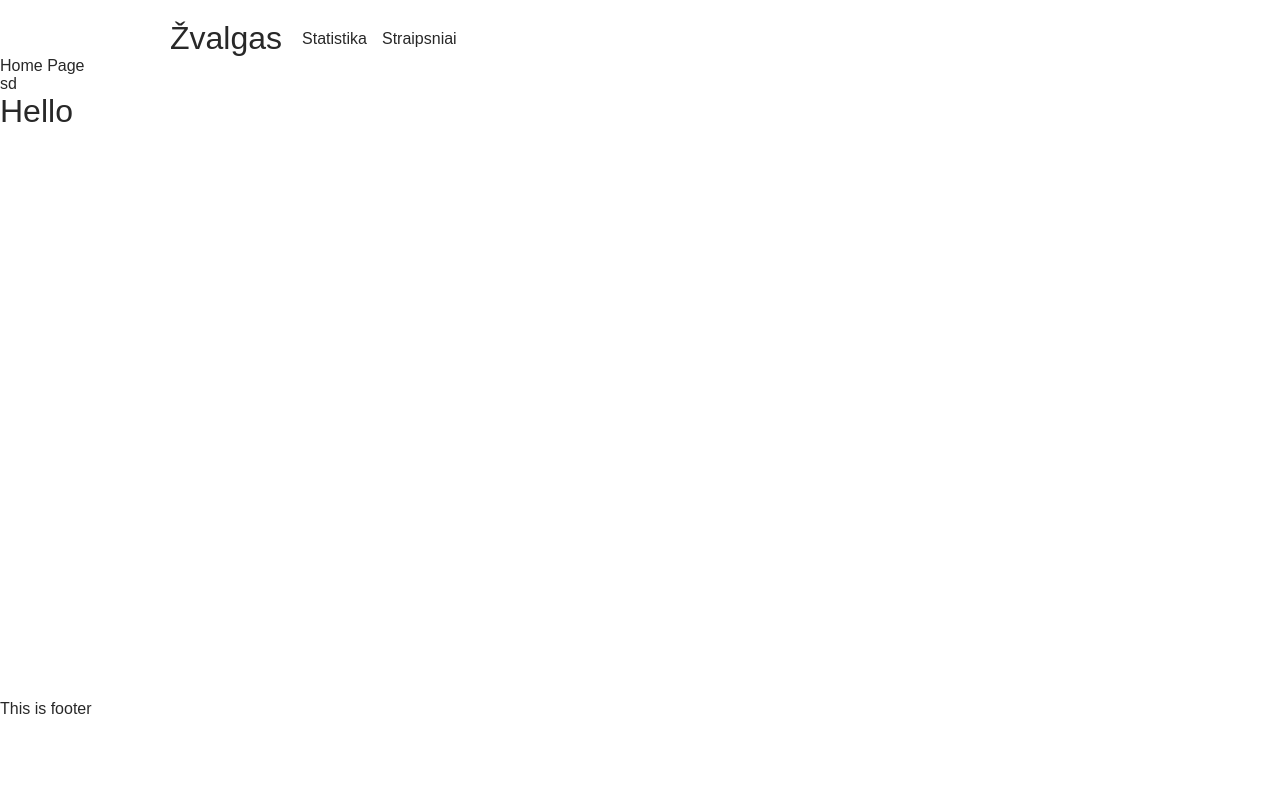
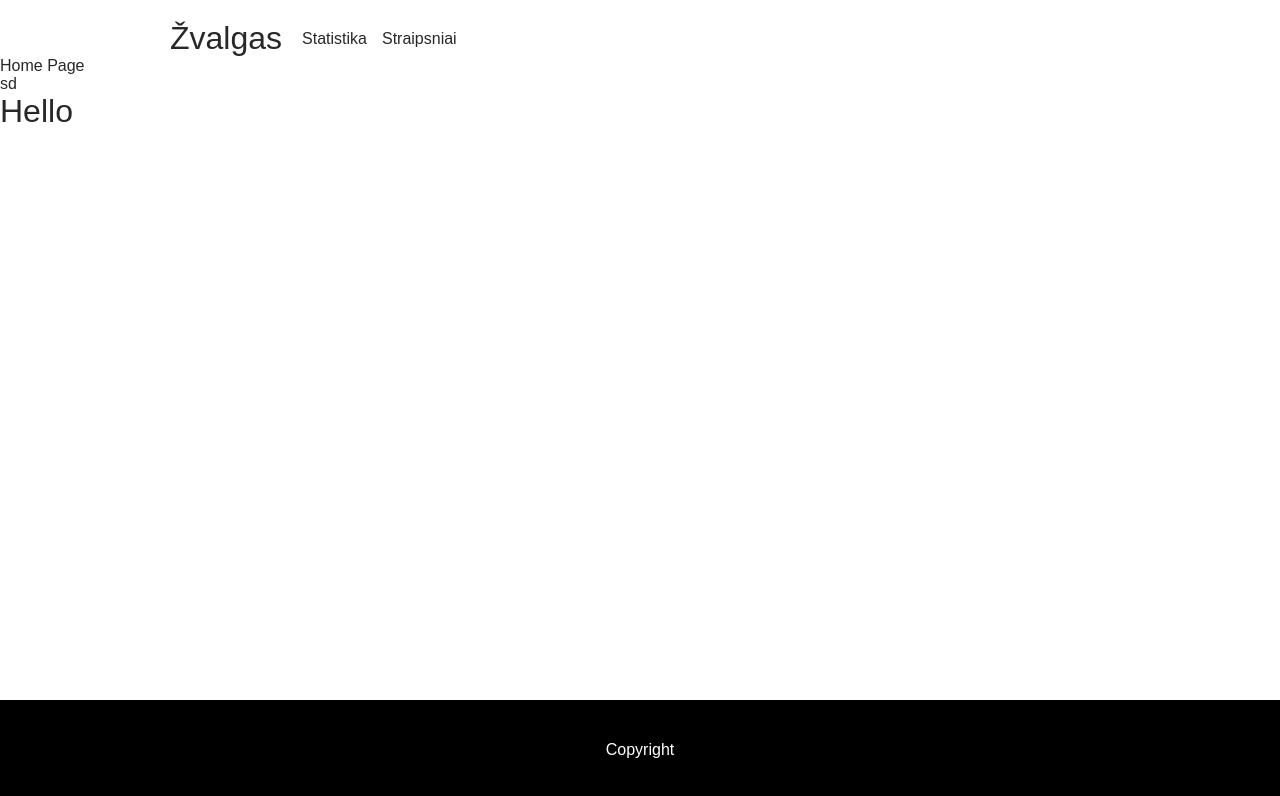
Before and after one commit to ArnasDickus/zvalgas, a Next.js app: page / in a window 1280 px wide. Shown: the top 796 px of the page. Built offline with nearby package versions, Linux system fonts and the light colour scheme.

Commit message:
#4-layout finished task

```diff
--- a/src/components/layout/components/footer/footer.tsx
+++ b/src/components/layout/components/footer/footer.tsx
@@ -1,11 +1,22 @@
 import React from 'react'
+import styled from 'styled-components';
 
 const Footer = () => {
   return (
-    <div>
-      <p>This is footer</p>
-    </div>
+    <ContainerFooter>
+      <p className="footer_title">Copyright</p>
+    </ContainerFooter>
   )
 }
 
 export default Footer
+
+const ContainerFooter = styled.div`
+  display: flex;
+  align-items: center;
+  justify-content: center;
+  background-color: black;
+  height: 100%;
+  color: white;
+
+`;
--- a/src/components/layout/components/header/header.tsx
+++ b/src/components/layout/components/header/header.tsx
@@ -1,22 +1,23 @@
 import React from 'react'
 import styled from 'styled-components';
 import Link from 'next/link'
+import { routes } from '@constants/routes';
 
 const Header = () => {
   return (
     <ContainerHeader>
       <div className="header_title_wrapper">
-        <Link href="/">
+        <Link href={routes.home}>
           <a>
             <h1 className="header_title">Žvalgas</h1>
           </a>
         </Link>
       </div>
       <nav className="nav_wrapper">
-        <Link href="/statistics">
+        <Link href={routes.statistics}>
           <a>Statistika</a>
         </Link>
-        <Link href="/articles">
+        <Link href={routes.articles}>
           <a>Straipsniai</a>
         </Link>
       </nav>
--- /dev/null
+++ b/src/constants/routes.ts
@@ -0,0 +1,8 @@
+
+
+export const routes = {
+    home: '/',
+    examples: `/examples`,
+    statistics: '/statistics',
+    articles: '/articles'
+}
```
